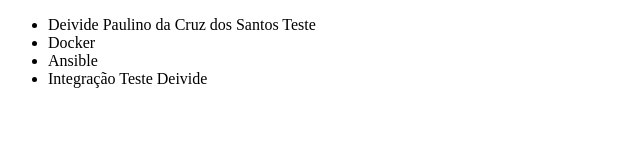
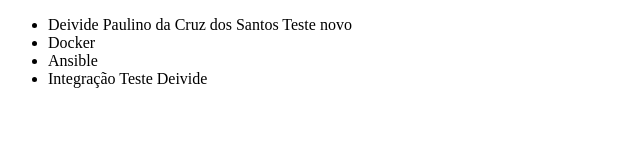
Before and after one commit to wallbark/estudos, a plain HTML site: page index.html in a window 1280 px wide. Shown: the full height of the page, 0-640 px from the left. Drawn offline with Linux system fonts and the light colour scheme.

Commit message:
Alteração teste 3 versão

```diff
--- a/index.html
+++ b/index.html
@@ -6,7 +6,7 @@
 </head>
 <body>
     <ul>
-        <li>Deivide Paulino da Cruz dos Santos Teste</li>
+        <li>Deivide Paulino da Cruz dos Santos Teste novo</li>
         <li>Docker</li>
         <li>Ansible</li>
         <li>Integração Teste Deivide </li>
```
